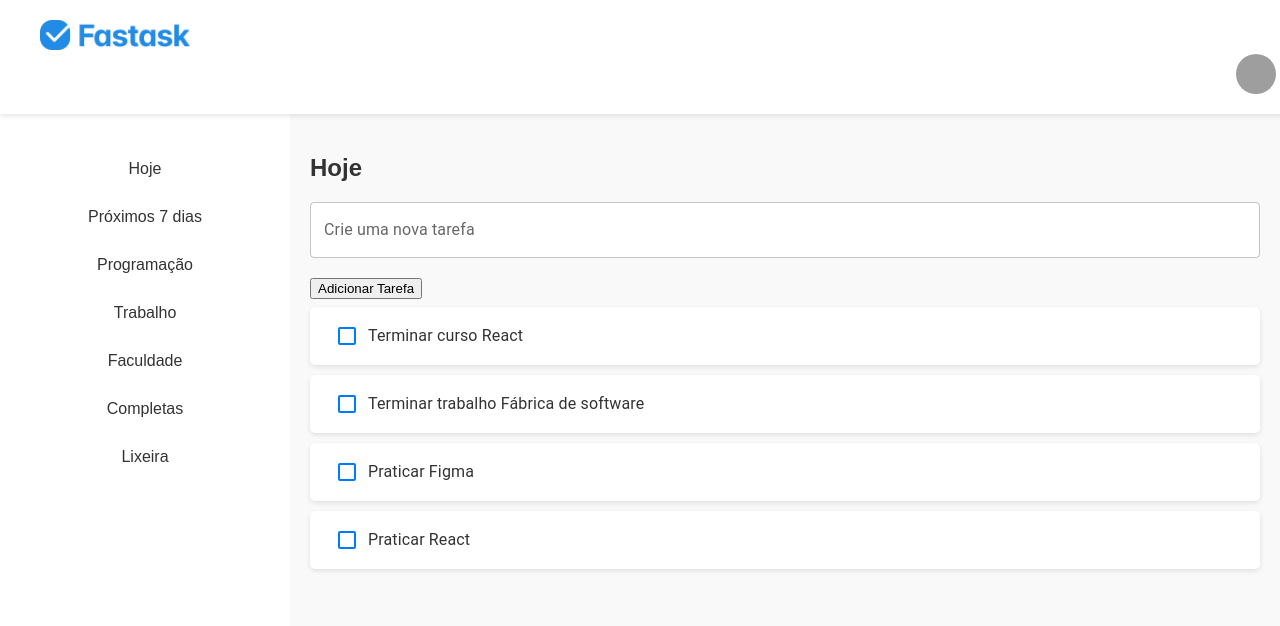
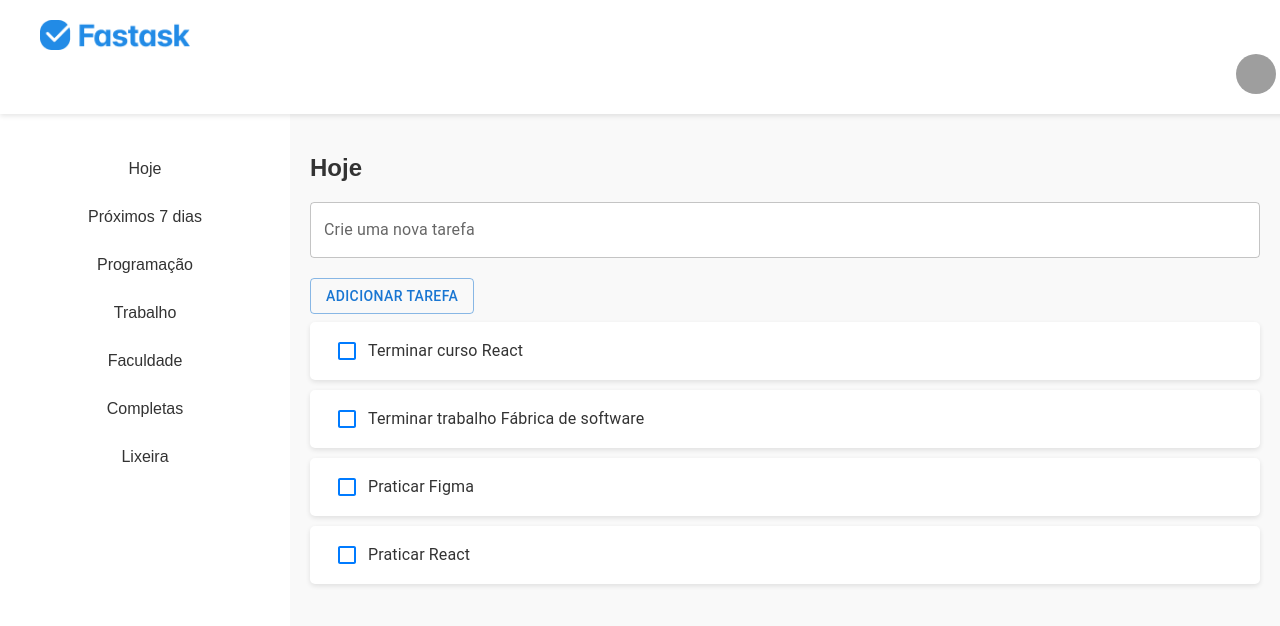
Before and after one commit to vLecaBR/fastask-to-do-list, a React (Create React App) app: page / in a window 1280 px wide. Shown: the top 626 px of the page. Built offline with nearby package versions, Linux system fonts and the light colour scheme; grey boxes are pictures that could not be loaded.

Commit message:
botão trocado para mui

```diff
--- a/src/components/TaskList/index.jsx
+++ b/src/components/TaskList/index.jsx
@@ -6,6 +6,7 @@ import List from '@mui/material/List';
 import ListItem from '@mui/material/ListItem';
 import ListItemText from '@mui/material/ListItemText';
 import TextField from '@mui/material/TextField';
+import Button from '@mui/material/Button';
 
 function TaskList() {
   const [tasks, setTasks] = useState([
@@ -50,7 +51,7 @@ function TaskList() {
           borderRadius: '5px',
         }}
       />
-      <button onClick={addTask}>Adicionar Tarefa</button>
+      <Button variant="outlined"onClick={addTask}>Adicionar Tarefa</Button>
       <List>
         {tasks.map(task => (
           <ListItem
```
